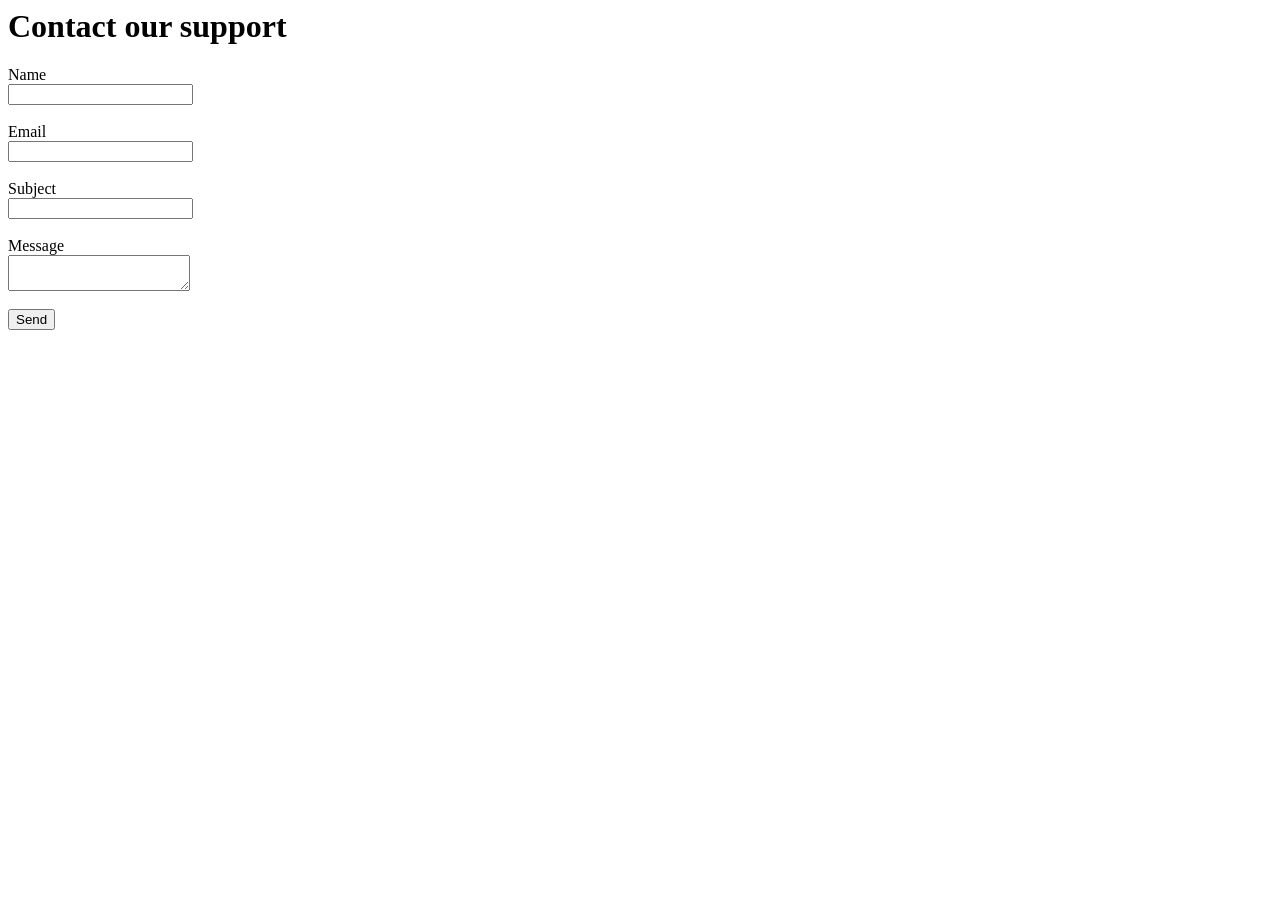
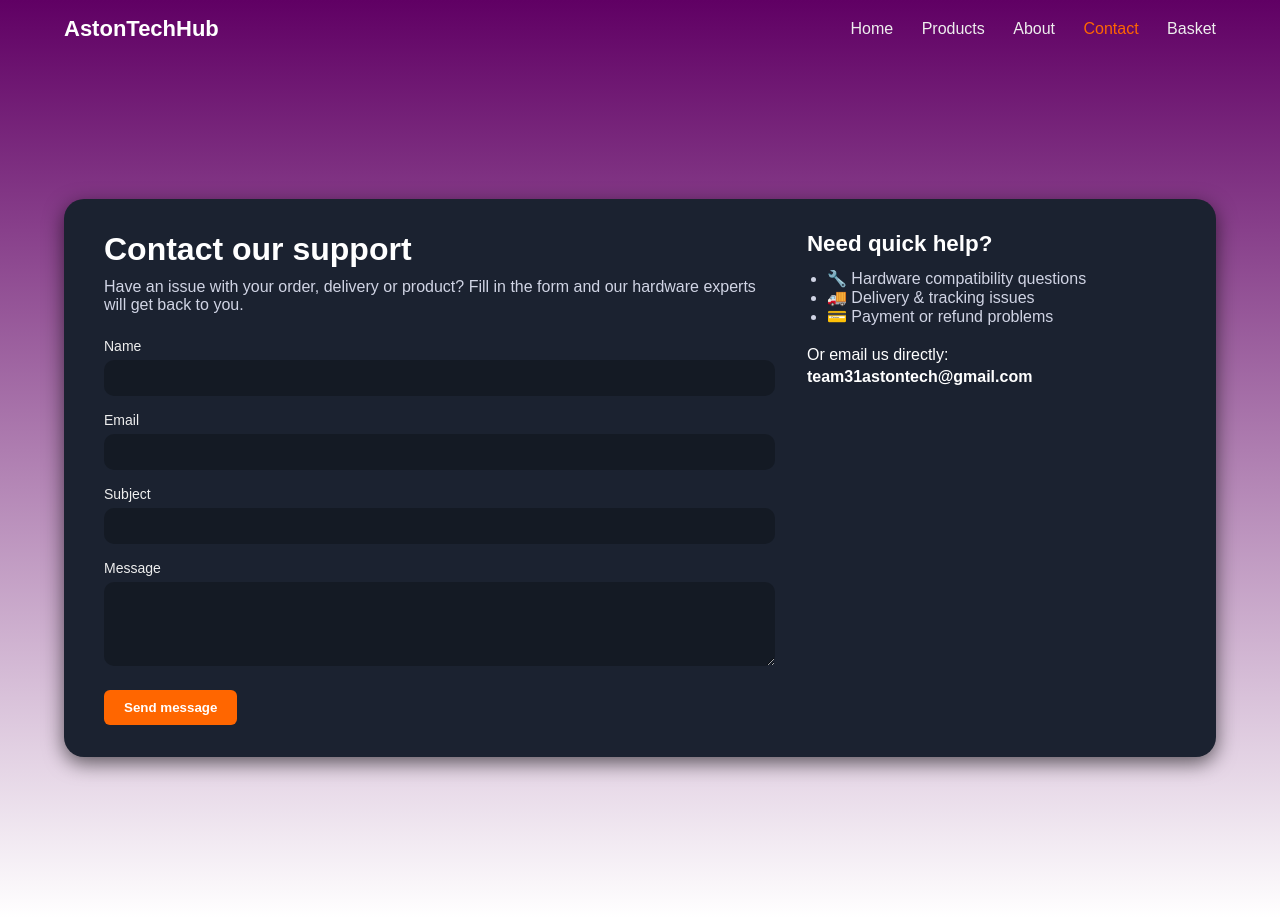
Before and after one commit to Zaid748-collab/Team-31, a Django app: page /contact/ in a window 1280 px wide. Before the commit the page ends 330 px from the top, so only its background shows below. Run offline with Django 5.2, Linux system fonts and the light colour scheme.

Commit message:
Updated Contact Us design + improved help section

```diff
--- a/Team31Project/Contact_Us/templates/Contact_Us/Contact_Us.html
+++ b/Team31Project/Contact_Us/templates/Contact_Us/Contact_Us.html
@@ -1,23 +1,85 @@
-<h1>Contact our support</h1>
+{% load static %}
+<!DOCTYPE html>
+<html lang="en">
+<head>
+    <meta charset="UTF-8">
+    <title>Contact our support</title>
+    <!-- CSS principal du site (le même que Home / Products si vous en avez un) -->
+    <link rel="stylesheet" href="{% static 'css/base.css' %}">
+    <!-- CSS spécifique pour la page Contact -->
+    <link rel="stylesheet" href="{% static 'css/contact.css' %}">
+</head>
+<body>
 
-<form method="POST" action="">
-    {% csrf_token %}
+    <!-- NAVBAR – tu peux copier la même que sur la home si elle n’est pas dans base.html -->
+    <header class="main-nav">
+        <div class="logo">
+            <a href="{% url 'home' %}">AstonTechHub</a>
+        </div>
+        <nav>
+            <a href="{% url 'home' %}">Home</a>
+            <a href="{% url 'products' %}">Products</a>
+            <a href="{% url 'about' %}">About</a>
+            <a href="{% url 'contact' %}" class="active">Contact</a>
+            <a href="{% url 'basket' %}">Basket</a>
+        </nav>
+    </header>
 
-    <label>Name</label><br>
-    <input type="text" name="name"><br><br>
+    <!-- CONTENU CONTACT -->
+    <main class="contact-page">
+        <section class="contact-card">
+            <div class="contact-left">
+                <h1 class="contact-title">Contact our support</h1>
+                <p class="contact-subtitle">
+                    Have an issue with your order, delivery or product?
+                    Fill in the form and our hardware experts will get back to you.
+                </p>
 
-    <label>Email</label><br>
-    <input type="email" name="email"><br><br>
+                <form method="POST" class="contact-form">
+                    {% csrf_token %}
 
-    <label>Subject</label><br>
-    <input type="text" name="subject"><br><br>
+                    <div class="form-row">
+                        <label for="name">Name</label>
+                        <input type="text" id="name" name="name" required>
+                    </div>
 
-    <label>Message</label><br>
-    <textarea name="message"></textarea><br><br>
+                    <div class="form-row">
+                        <label for="email">Email</label>
+                        <input type="email" id="email" name="email" required>
+                    </div>
 
-    <button type="submit">Send</button>
-</form>
+                    <div class="form-row">
+                        <label for="subject">Subject</label>
+                        <input type="text" id="subject" name="subject" required>
+                    </div>
 
-{% if success %}
-<p style="color: green;">Message sent!</p>
-{% endif %}
+                    <div class="form-row">
+                        <label for="message">Message</label>
+                        <textarea id="message" name="message" rows="4" required></textarea>
+                    </div>
+
+                    <button type="submit" class="btn-primary">Send message</button>
+
+                    {% if success %}
+                        <p class="success-msg">Message sent! Our team will contact you soon 👌</p>
+                    {% endif %}
+                </form>
+            </div>
+
+            <div class="contact-right">
+                <h2>Need quick help?</h2>
+                <ul>
+                    <li>🔧 Hardware compatibility questions</li>
+                    <li>🚚 Delivery & tracking issues</li>
+                    <li>💳 Payment or refund problems</li>
+                </ul>
+                <p class="contact-email">
+                    Or email us directly:
+                    <span>team31astontech@gmail.com</span>
+                </p>
+            </div>
+        </section>
+    </main>
+
+</body>
+</html>
--- a/Team31Project/Home_Page/templates/Home_Page/base.html
+++ b/Team31Project/Home_Page/templates/Home_Page/base.html
@@ -35,7 +35,7 @@
         <a href="{% url 'home' %}">Home</a>
         <a href="/products/">Products</a>
         <a href="/About_Us/">About</a>
-        <a href="/Contact_Us/">Contact</a>
+        <a href="{% url 'contact' %}">Contact</a>
         <a href="/User_Basket/">Basket</a>
       </nav>
     </div>
--- /dev/null
+++ b/Team31Project/static/css/contact.css
@@ -0,0 +1,144 @@
+/* === GLOBAL STYLES (mêmes couleurs que Home) === */
+body {
+  background-color: #0b0f17;   /* même couleur globale que ton ami */
+  color: #fff;
+  font-family: 'Poppins', sans-serif;
+  margin: 0;
+  padding: 0;
+}
+
+/* NAVBAR – à garder seulement si elle n'est pas déjà dans base.html */
+.main-nav {
+  display: flex;
+  justify-content: space-between;
+  align-items: center;
+  padding: 16px 64px;
+}
+
+.main-nav .logo a {
+  color: #fff;
+  font-weight: 700;
+  font-size: 22px;
+  text-decoration: none;
+}
+
+.main-nav nav a {
+  margin-left: 24px;
+  text-decoration: none;
+  color: #eee;
+  font-weight: 500;
+}
+
+.main-nav nav a.active {
+  color: #ff6600;  /* même orange que les titres / boutons */
+}
+
+/* CONTENU CONTACT */
+.contact-page {
+  min-height: calc(100vh - 80px);
+  display: flex;
+  align-items: center;
+  justify-content: center;
+  padding: 60px 5% 80px;
+}
+
+/* Carte principale – même logique que .category-card / .product-card */
+.contact-card {
+  background: #1b2230;   /* même fond que les cartes de ton ami */
+  border-radius: 20px;
+  padding: 32px 40px;
+  max-width: 1100px;
+  width: 100%;
+  display: grid;
+  grid-template-columns: 2fr 1.1fr;
+  gap: 32px;
+  box-shadow: 0 6px 20px rgba(0, 0, 0, 0.6);
+}
+
+.contact-title {
+  font-size: 2rem;
+  margin: 0 0 10px;
+  color: #ffffff;
+}
+
+.contact-subtitle {
+  margin: 0 0 24px;
+  color: #d0d4e4;
+}
+
+.contact-form .form-row {
+  display: flex;
+  flex-direction: column;
+  margin-bottom: 16px;
+}
+
+.contact-form label {
+  margin-bottom: 6px;
+  font-size: 14px;
+  color: #eee;
+}
+
+.contact-form input,
+.contact-form textarea {
+  border-radius: 10px;
+  border: none;
+  padding: 10px 12px;
+  font-size: 14px;
+  outline: none;
+  background: #141a24;   /* champ un peu plus clair que le body */
+  color: #fff;
+}
+
+/* Bouton – même couleurs que le CTA de ton ami */
+.btn-primary {
+  margin-top: 8px;
+  background-color: #ff6600;   /* même orange */
+  color: #fff;
+  border: none;
+  padding: 10px 20px;
+  border-radius: 6px;
+  cursor: pointer;
+  font-weight: 600;
+  transition: background-color 0.3s ease, transform 0.2s ease,
+              box-shadow 0.2s ease;
+}
+
+.btn-primary:hover {
+  background-color: #ffa64d;   /* même hover */
+  transform: translateY(-2px);
+  box-shadow: 0 6px 20px rgba(255, 102, 0, 0.3);
+}
+
+.success-msg {
+  margin-top: 10px;
+  color: #69f0ae;
+  font-size: 14px;
+}
+
+/* Colonne droite */
+.contact-right h2 {
+  margin-top: 0;
+  margin-bottom: 12px;
+  font-size: 1.4rem;
+  color: #ffffff;
+}
+
+.contact-right ul {
+  padding-left: 20px;
+  margin: 0 0 20px;
+  color: #d0d4e4;
+}
+
+.contact-email span {
+  display: block;
+  margin-top: 4px;
+  font-weight: 600;
+}
+
+/* Responsive */
+@media (max-width: 900px) {
+  .contact-card {
+    grid-template-columns: 1fr;
+    padding: 24px 20px;
+  }
+}
```
